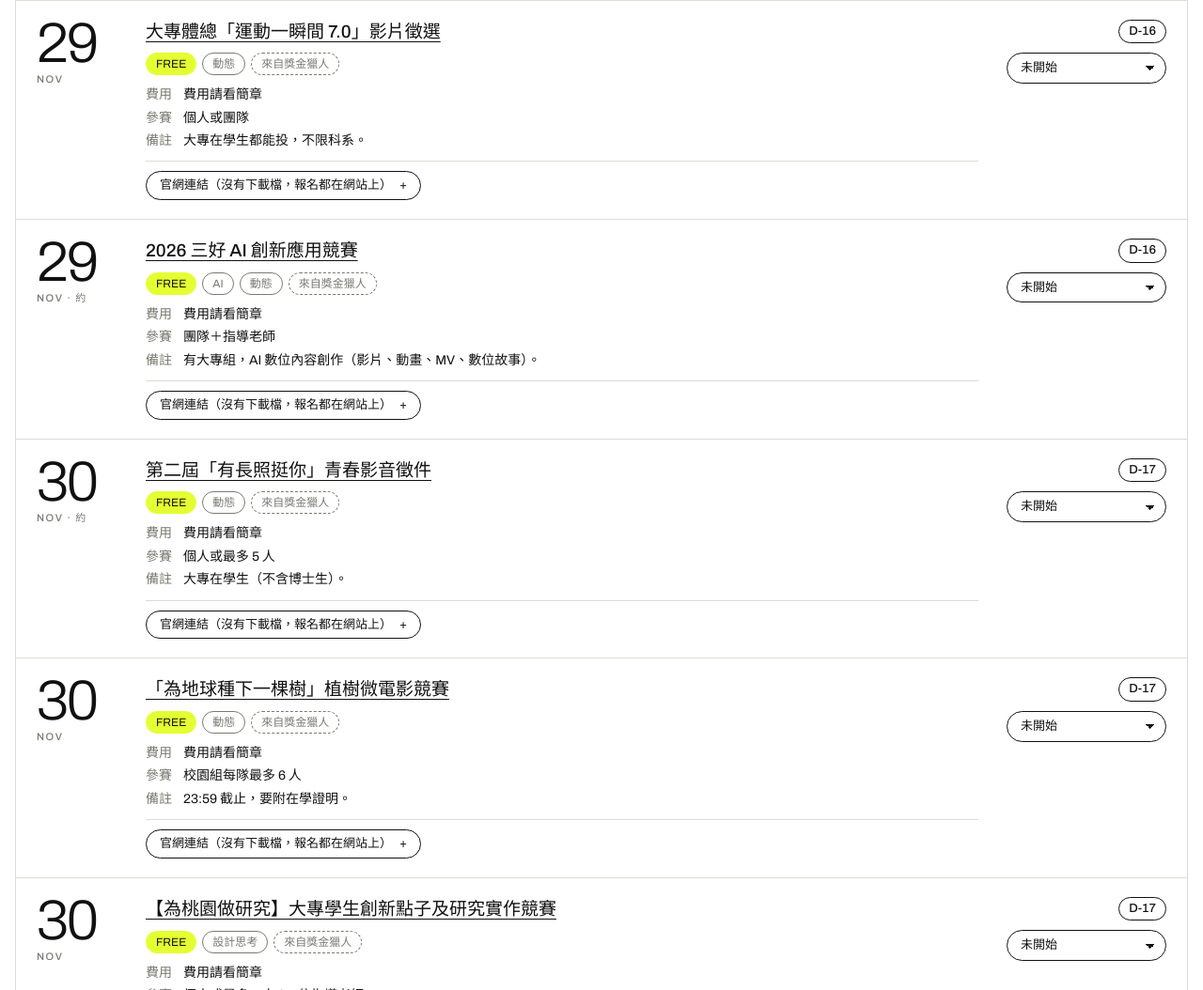
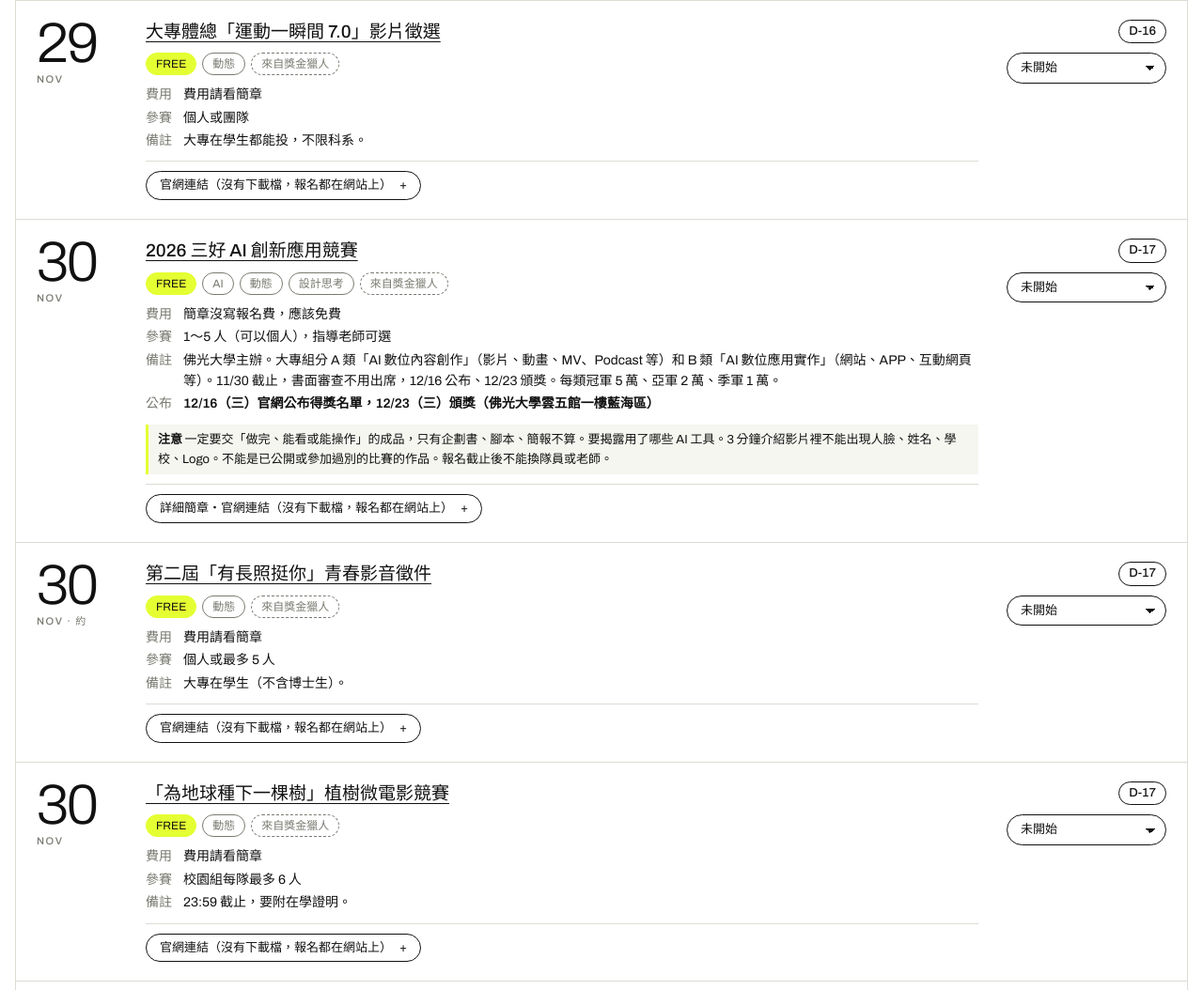
Before and after one commit to hankko60405-ship-it/hanko-competitions, a plain HTML site: page index.html in a window 1280 px wide. Shown: the part 5358-6412 px from the top of the page at 94% size. Drawn offline with Linux system fonts and the light colour scheme.

Commit message:
三好 AI 創新應用競賽：補齊完整簡章，截止日確認 11/30
Co-Authored-By: Claude Opus 5.5 <noreply@anthropic.com>

```diff
--- a/data/competitions.json
+++ b/data/competitions.json
@@ -429,23 +429,134 @@
   },
   {
    "id": "bh-cwcw1l15c05m6vxuu5",
-   "date": "2026-11-29",
+   "date": "2026-11-30",
    "name": "2026 三好 AI 創新應用競賽",
    "cats": [
     "ai",
-    "motion"
-   ],
-   "fee": "free",
-   "feeNote": "費用請看簡章",
-   "team": "團隊＋指導老師",
-   "teamText": "團隊＋指導老師",
-   "note": "有大專組，AI 數位內容創作（影片、動畫、MV、數位故事）。",
-   "tentative": true,
-   "src": "獎金獵人",
-   "links": [
-    [
-     "獎金獵人頁面（簡章）",
+    "motion",
+    "think"
+   ],
+   "fee": "free",
+   "feeNote": "簡章沒寫報名費，應該免費",
+   "teamText": "1～5 人（可以個人），指導老師可選",
+   "note": "佛光大學主辦。大專組分 A 類「AI 數位內容創作」（影片、動畫、MV、Podcast 等）和 B 類「AI 數位應用實作」（網站、APP、互動網頁等）。11/30 截止，書面審查不用出席，12/16 公布、12/23 頒獎。每類冠軍 5 萬、亞軍 2 萬、季軍 1 萬。",
+   "src": "獎金獵人",
+   "links": [
+    [
+     "活動官網・簡章",
+     "https://3goodai.fgu.edu.tw/info/index"
+    ],
+    [
+     "報名（官網「報名專區」→「競賽報名」）",
+     "https://3goodai.fgu.edu.tw/"
+    ],
+    [
+     "聯絡我們",
+     "https://3goodai.fgu.edu.tw/info/contactus"
+    ],
+    [
+     "獎金獵人頁面",
      "https://bhuntr.com/tw/competitions/cwcw1l15c05m6vxuu5"
+    ]
+   ],
+   "warn": "一定要交「做完、能看或能操作」的成品，只有企劃書、腳本、簡報不算。要揭露用了哪些 AI 工具。3 分鐘介紹影片裡不能出現人臉、姓名、學校、Logo。不能是已公開或參加過別的比賽的作品。報名截止後不能換隊員或老師。",
+   "result": "12/16（三）官網公布得獎名單，12/23（三）頒獎（佛光大學雲五館一樓藍海區）",
+   "details": [
+    [
+     "主辦單位",
+     [
+      "主辦：佛光大學；共同主辦：佛光山叢林學院",
+      "協辦：中華民國資訊學會",
+      "贊助：林燈文教公益基金會、林孝信文化基金會、中興保全文教基金會"
+     ]
+    ],
+    [
+     "宗旨",
+     [
+      "推廣「三好」（做好事、說好話、存好心）和「四給」（給人信心、歡喜、希望、方便）",
+      "今年強調從創意發想走到作品實踐，用 AI 把想法做成成品"
+     ]
+    ],
+    [
+     "大專組資格",
+     [
+      "國內大專院校在學生（大學部、碩士、博士班）",
+      "每隊 1～5 人，可以個人參賽",
+      "可找學校老師或行政人員當指導老師或顧問（非必要）"
+     ]
+    ],
+    [
+     "類別與作品範圍",
+     [
+      "A 類 AI 數位內容創作：影片、微電影、動畫、歌曲、MV、Podcast、數位故事、多媒體作品",
+      "B 類 AI 數位應用實作：網站、APP、互動式網頁、應用程式、AI 服務、數位平台、遊戲等可操作系統",
+      "同一件作品不能同時報兩類",
+      "一定要是完成品，單純企劃書、腳本、簡報、架構圖不算"
+     ]
+    ],
+    [
+     "時程",
+     [
+      "10/1～11/30：線上報名＋上傳作品",
+      "12/1～12/15：資格審查與書面評選（不用出席）",
+      "12/16：官網公布得獎名單",
+      "12/23：成果展暨頒獎典禮（佛光大學雲五館一樓藍海區）"
+     ]
+    ],
+    [
+     "要交的東西",
+     [
+      "線上報名表，附評審能正常瀏覽、播放、操作或下載的作品連結",
+      "作品說明書：作品名稱、AI 工具揭露、創作動機、內容與特色、AI 怎麼用、製作過程、怎麼體現三好四給、應用或預期效益、操作或觀看說明",
+      "3 分鐘作品介紹影片：以展示成品為主，系統類要錄實際操作畫面；不能出現人像、姓名、學校、Logo、指導老師等可辨識資訊",
+      "參賽切結書",
+      "身分證正反面影本",
+      "學生證正反面影本（或在學證明）"
+     ]
+    ],
+    [
+     "評分：A 類 內容創作",
+     [
+      "三好四給精神與人文價值 30%",
+      "創意與原創性 25%",
+      "作品完整度與內容表現 25%",
+      "AI 運用與創作整合 20%"
+     ]
+    ],
+    [
+     "評分：B 類 應用實作",
+     [
+      "三好四給精神與社會價值 25%",
+      "創新性 25%",
+      "功能完整度與實際可用性 20%",
+      "AI 技術應用與整合程度 20%",
+      "使用者體驗與應用效益 10%"
+     ]
+    ],
+    [
+     "獎項（大專組，A、B 類分開）",
+     [
+      "冠軍 50,000 元＋獎狀",
+      "亞軍 20,000 元＋獎狀",
+      "季軍 10,000 元＋獎狀",
+      "最佳三好創新獎、最佳四給精神獎：各 5,000 元＋獎狀",
+      "佳作：若干隊，獎狀",
+      "跨組「林燈 AI 公益特別獎」：冠軍 5 萬、亞軍 2 萬、季軍 1 萬",
+      "跨組「林燈 AI 公益潛力獎」：4 隊，各 5,000 元",
+      "獎金要扣稅，電匯給隊長，手續費自付"
+     ]
+    ],
+    [
+     "注意事項",
+     [
+      "不能是已公開發表或參加過其他比賽的作品，不能抄襲侵權",
+      "B 類作品評審期間要能正常運作，需要登入的要附測試帳號和操作說明",
+      "要揭露用了哪些 AI 工具、模型、平台和用途",
+      "著作權、個資、肖像權自己確認合法",
+      "報名截止後不能換或加隊員、指導老師",
+      "主辦單位可要求補製作過程或原始檔，違規會取消資格、追回獎金",
+      "得獎要配合宣傳，同意主辦單位非營利使用作品簡介和影片"
+     ]
     ]
    ]
   },
--- a/index.html
+++ b/index.html
@@ -125,6 +125,10 @@ select.s-prep{border-style:dashed}
 .docs[open] summary::after{content:"–"}
 .docbox{display:grid;gap:8px;margin-top:12px}
 .docbox .sub{color:var(--muted)}
+.brief{display:grid;grid-template-columns:repeat(auto-fill,minmax(min(100%,280px),1fr));grid-auto-flow:row;gap:1px;background:var(--line);border:1px solid var(--line)}
+.brief section{background:var(--tile);padding:10px 12px;font-size:14px}
+.brief h4{margin:0 0 4px;font-size:14px}
+.brief ul{margin:0;padding-left:1.2em;display:grid;gap:2px}
 .doclist{list-style:none;margin:0;padding:0;display:grid;gap:1px;background:var(--line);border:1px solid var(--line)}
 .doclist li{background:var(--tile);display:flex;justify-content:space-between;align-items:center;gap:12px;padding:8px 12px;font-size:14px;min-width:0}
 .doclist a{display:inline-flex;gap:10px;align-items:center;min-width:0;overflow-wrap:anywhere}
@@ -358,12 +362,17 @@ function renderTimeline(){
       if(e.result)dl.append(el("dt",{text:"公布"}),el("dd",{},el("b",{text:e.result})));
       const body=el("div",{class:"ebody"},title,tags,dl);
       if(e.warn)body.append(el("p",{class:"warn"},el("b",{text:"注意 "}),e.warn));
-      const nf=(e.files||[]).length,nl=(e.links||[]).length;
+      const nf=(e.files||[]).length,nl=(e.links||[]).length,nd=(e.details||[]).length;
       const det=el("details",{class:"docs",id:"docs-"+e.id});
       if(openDocs.has(e.id))det.open=true;
       det.ontoggle=()=>{det.open?openDocs.add(e.id):openDocs.delete(e.id)};
-      det.append(el("summary",{},el("span",{text:nf?"報名檔案 "+nf+" 份・官網連結":"官網連結（沒有下載檔，報名都在網站上）"})));
+      det.append(el("summary",{},el("span",{text:(nd?"詳細簡章・":"")+(nf?"報名檔案 "+nf+" 份・官網連結":"官網連結（沒有下載檔，報名都在網站上）")})));
       const box=el("div",{class:"docbox"});
+      if(nd){
+        const info=el("div",{class:"brief"});
+        for(const[h,items]of e.details){const ul=el("ul");for(const t of items)ul.append(el("li",{text:t}));info.append(el("section",{},el("h4",{text:h}),ul))}
+        box.append(el("div",{class:"caps sub",text:"Details"}),info);
+      }
       if(nf){
         const ul=el("ul",{class:"doclist"});
         for(const[label,path]of e.files){
```
Also changed, not shown: 2 other files.
